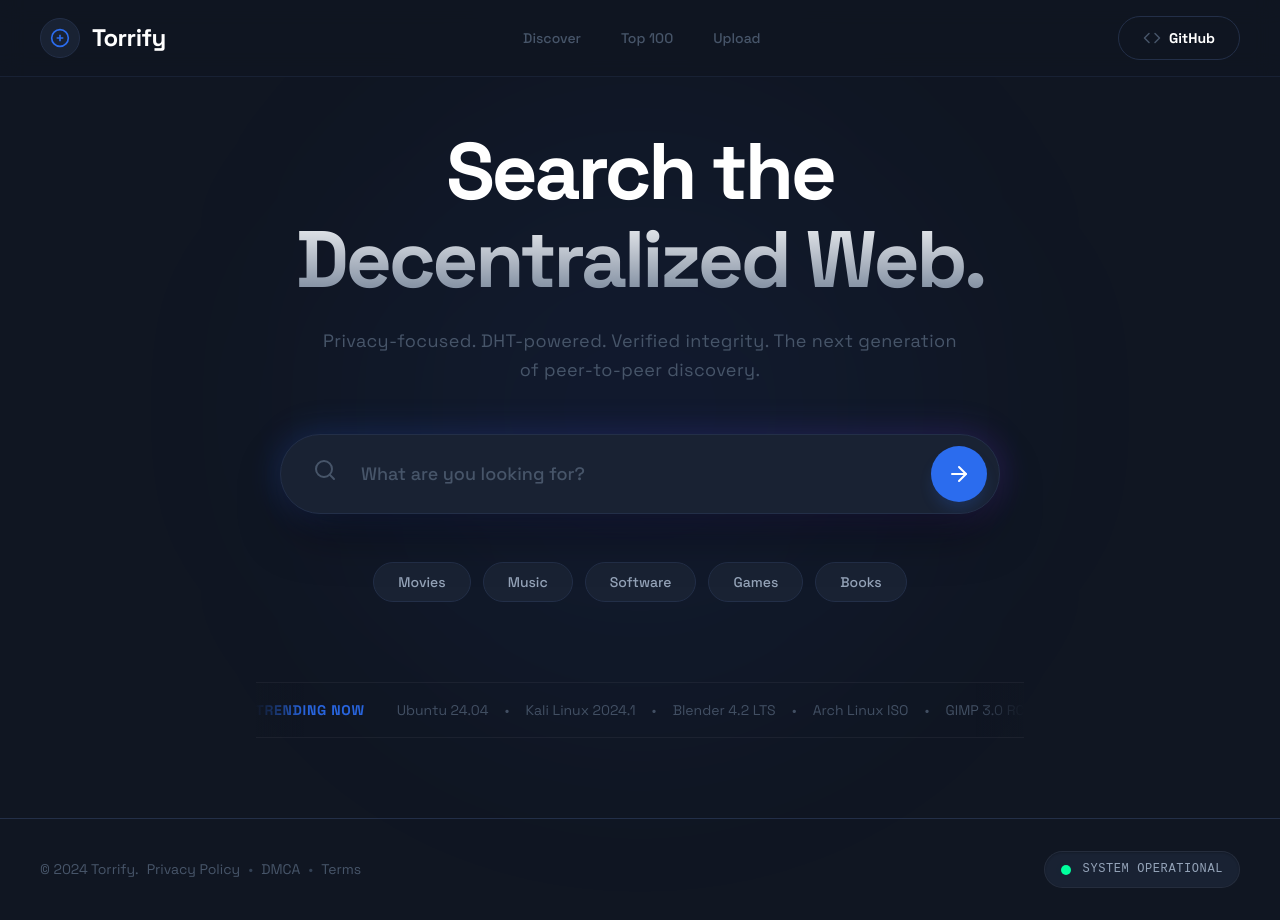
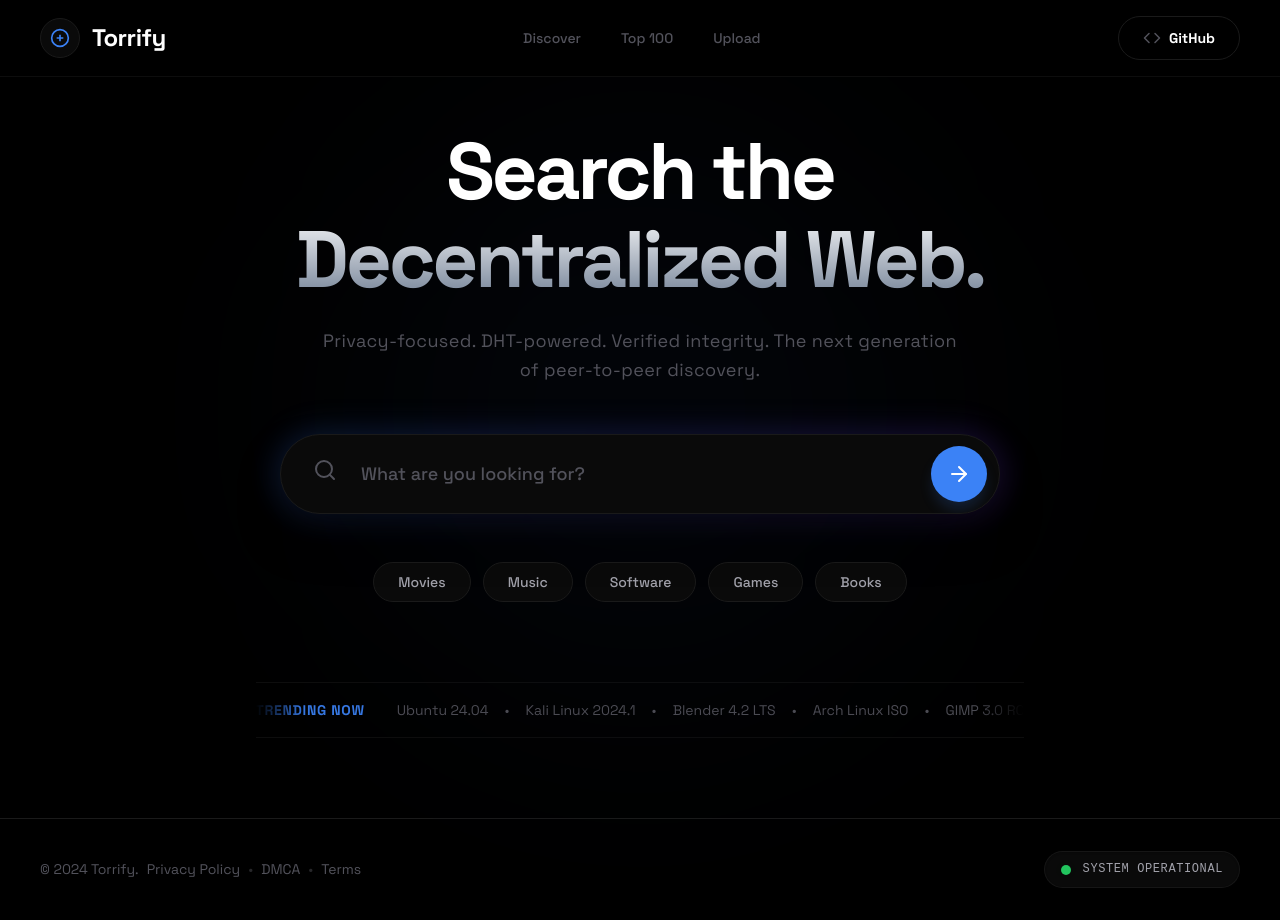
Before and after one commit to iamitkrp/torrify, a Next.js app: page / in a window 1280 px wide. Built offline with nearby package versions, Linux system fonts and the light colour scheme.

Commit message:
feat: Update to AMOLED true black theme for better battery life

```diff
--- a/src/app/globals.css
+++ b/src/app/globals.css
@@ -1,24 +1,24 @@
 /* Torrify - Global Design System */
-/* Custom design based on user's UI/UX mockup */
+/* AMOLED-optimized dark theme with true blacks */
 
 /* === CSS CUSTOM PROPERTIES === */
 :root {
-  /* Colors - Deep Navy Theme */
-  --bg-primary: #101622;
-  --bg-secondary: #0d111a;
-  --bg-surface: #192233;
-  --bg-glass: rgba(16, 22, 34, 0.7);
+  /* Colors - AMOLED Black Theme (True Black) */
+  --bg-primary: #000000;
+  --bg-secondary: #000000;
+  --bg-surface: #0a0a0a;
+  --bg-glass: rgba(0, 0, 0, 0.9);
 
   /* Accent Colors */
-  --accent-primary: #2b6cee;
-  --accent-primary-hover: #3b7cf8;
-  --accent-green: #00ff9d;
-  --accent-gradient: linear-gradient(180deg, #ffffff 0%, #64748b 100%);
+  --accent-primary: #3b82f6;
+  --accent-primary-hover: #60a5fa;
+  --accent-green: #22c55e;
+  --accent-gradient: linear-gradient(180deg, #ffffff 0%, #6b7280 100%);
 
   /* Text Colors */
   --text-primary: #ffffff;
-  --text-secondary: #94a3b8;
-  --text-muted: #475569;
+  --text-secondary: #a1a1aa;
+  --text-muted: #52525b;
 
   /* Status Colors */
   --success: #22c55e;
@@ -28,8 +28,8 @@
   --leechers: #ef4444;
 
   /* Borders */
-  --border-color: #232f48;
-  --border-hover: rgba(43, 108, 238, 0.5);
+  --border-color: #1a1a1a;
+  --border-hover: rgba(59, 130, 246, 0.5);
 
   /* Spacing */
   --spacing-xs: 0.25rem;
--- a/src/app/page.module.css
+++ b/src/app/page.module.css
@@ -1,4 +1,4 @@
-/* Landing Page Styles - Matching User's Design */
+/* Landing Page Styles - AMOLED Optimized */
 
 /* === HEADER === */
 .header {
@@ -7,10 +7,10 @@
   left: 0;
   right: 0;
   z-index: 50;
-  background: rgba(16, 22, 34, 0.7);
+  background: rgba(0, 0, 0, 0.9);
   backdrop-filter: blur(12px);
   -webkit-backdrop-filter: blur(12px);
-  border-bottom: 1px solid rgba(35, 47, 72, 0.5);
+  border-bottom: 1px solid rgba(255, 255, 255, 0.05);
 }
 
 .headerContent {
@@ -47,7 +47,7 @@
 }
 
 .brand:hover .brandIcon {
-  border-color: rgba(43, 108, 238, 0.5);
+  border-color: rgba(59, 130, 246, 0.5);
 }
 
 .brandIcon svg {
@@ -121,7 +121,7 @@
 
 .githubBtn:hover {
   background: var(--bg-surface);
-  border-color: rgba(43, 108, 238, 0.3);
+  border-color: rgba(59, 130, 246, 0.3);
 }
 
 .githubBtn:hover svg {
@@ -173,7 +173,7 @@
   transform: translate(-50%, -50%);
   width: 600px;
   height: 600px;
-  background: rgba(43, 108, 238, 0.05);
+  background: rgba(59, 130, 246, 0.03);
   border-radius: 50%;
   filter: blur(120px);
   pointer-events: none;
@@ -274,7 +274,7 @@
 
 .searchWrapper:focus-within .searchBar {
   border-color: var(--accent-primary);
-  box-shadow: 0 0 0 2px rgba(43, 108, 238, 0.2);
+  box-shadow: 0 0 0 2px rgba(59, 130, 246, 0.2);
 }
 
 .searchIcon {
@@ -307,7 +307,7 @@
   align-items: center;
   justify-content: center;
   transition: all 0.3s ease;
-  box-shadow: 0 10px 15px -3px rgba(43, 108, 238, 0.2);
+  box-shadow: 0 10px 15px -3px rgba(59, 130, 246, 0.2);
 }
 
 .searchBtn:hover {
@@ -340,8 +340,8 @@
 
 .chip:hover {
   color: var(--text-primary);
-  border-color: rgba(43, 108, 238, 0.5);
-  background: rgba(25, 34, 51, 0.8);
+  border-color: rgba(59, 130, 246, 0.5);
+  background: rgba(10, 10, 10, 0.9);
   transform: scale(1.05);
 }
 
@@ -455,7 +455,7 @@
 }
 
 .footerDivider {
-  color: #334155;
+  color: #27272a;
   display: none;
 }
 
@@ -469,7 +469,7 @@
 }
 
 .footerSeparator {
-  color: #334155;
+  color: #27272a;
 }
 
 .statusBadge {
```
